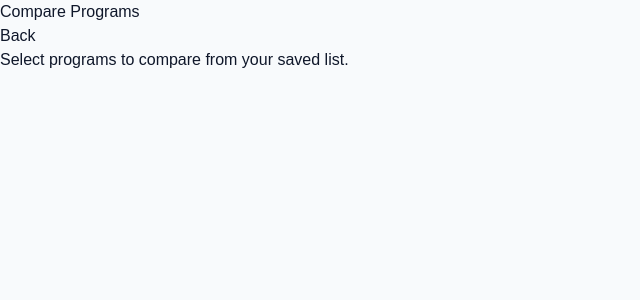
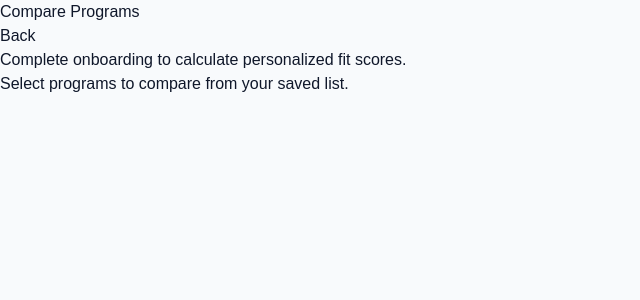
Before and after one commit to realtypulse73/Scholar-Scout, a Next.js app: page /compare in a window 1280 px wide. Shown: the top 300 px of the page, without its empty margins (0-640 px from the left). Built offline with nearby package versions, Linux system fonts and the light colour scheme.

Commit message:
Add fit scoring comparison with best-fit indicator and match reasons

```diff
--- a/app/compare/page.tsx
+++ b/app/compare/page.tsx
@@ -1,20 +1,40 @@
 'use client'
 
 import Link from 'next/link'
-import { useEffect, useState } from 'react'
+import { useEffect, useMemo, useState } from 'react'
 import { opportunities } from '../../lib/mockOpportunities'
+import { matchStudentToOpportunities } from '../../lib/recommendationEngine'
+import { MatchResult } from '../../lib/types'
 
 const COMPARE_KEY = 'scholarscout-compare'
+const PROFILE_KEY = 'scholarscout-profile'
+
+function fitLabel(score: number) {
+  if (score >= 55) return 'Strong fit'
+  if (score >= 35) return 'Good fit'
+  return 'Possible fit'
+}
 
 export default function ComparePage() {
   const [ids, setIds] = useState<string[]>([])
+  const [profile, setProfile] = useState<any | null>(null)
 
   useEffect(() => {
-    const stored = sessionStorage.getItem(COMPARE_KEY)
-    if (stored) setIds(JSON.parse(stored))
+    const storedCompare = sessionStorage.getItem(COMPARE_KEY)
+    if (storedCompare) setIds(JSON.parse(storedCompare))
+
+    const storedProfile = sessionStorage.getItem(PROFILE_KEY)
+    if (storedProfile) setProfile(JSON.parse(storedProfile))
   }, [])
 
-  const items = opportunities.filter((o) => ids.includes(o.id))
+  const items = useMemo(() => opportunities.filter((o) => ids.includes(o.id)), [ids])
+
+  const scoredItems: MatchResult[] = useMemo(() => {
+    if (!profile || items.length === 0) return []
+    return matchStudentToOpportunities(profile, items)
+  }, [profile, items])
+
+  const bestId = scoredItems.length > 0 ? scoredItems[0].id : null
 
   return (
     <main className="p-4">
@@ -23,20 +43,41 @@ export default function ComparePage() {
         <Link href="/favorites" className="text-sm underline">Back</Link>
       </div>
 
+      {!profile && (
+        <div className="mb-4 rounded border bg-white p-4 text-sm text-gray-600">
+          Complete onboarding to calculate personalized fit scores.
+        </div>
+      )}
+
       {items.length === 0 && (
         <div className="rounded border bg-white p-4 text-sm text-gray-600">
           Select programs to compare from your saved list.
         </div>
       )}
 
-      {items.length > 0 && (
+      {scoredItems.length > 0 && (
         <div className="grid gap-3 md:grid-cols-3">
-          {items.map((item) => (
+          {scoredItems.map((item) => (
             <div key={item.id} className="rounded border bg-white p-3">
-              <div className="font-semibold">{item.name}</div>
+              <div className="flex items-start justify-between gap-3">
+                <div className="font-semibold">{item.name}</div>
+                {item.id === bestId && (
+                  <div className="rounded bg-black px-2 py-1 text-[10px] font-medium text-white">
+                    Best fit
+                  </div>
+                )}
+              </div>
 
               <div className="mt-2 text-xs text-gray-500">
                 {item.pathway} · {item.locationType}
+              </div>
+
+              <div className="mt-3 rounded bg-slate-50 p-3">
+                <div className="text-xs font-semibold uppercase tracking-wide text-gray-500">
+                  Fit score
+                </div>
+                <div className="mt-1 text-2xl font-bold">{item.score}</div>
+                <div className="text-xs text-gray-600">{fitLabel(item.score)}</div>
               </div>
 
               <div className="mt-2 text-sm">{item.description}</div>
@@ -47,6 +88,21 @@ export default function ComparePage() {
                 <div>Support: {item.support.join(', ')}</div>
                 <div>Interests: {item.interests.join(', ')}</div>
               </div>
+
+              <div className="mt-3">
+                <div className="mb-1 text-xs font-semibold uppercase tracking-wide text-gray-500">
+                  Why it fits
+                </div>
+                {item.reasons.length === 0 ? (
+                  <div className="text-xs text-gray-500">No specific fit reasons yet.</div>
+                ) : (
+                  <ul className="space-y-1 text-xs">
+                    {item.reasons.map((reason) => (
+                      <li key={reason}>• {reason}</li>
+                    ))}
+                  </ul>
+                )}
+              </div>
             </div>
           ))}
         </div>
```
